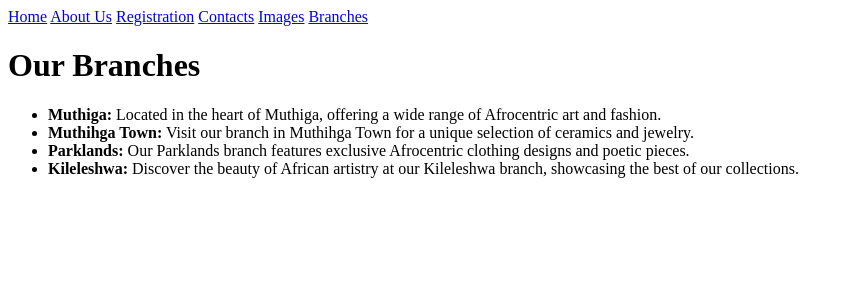
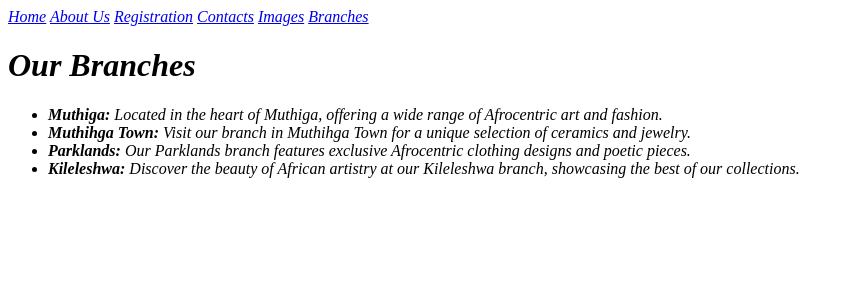
Before and after one commit to mukamisrealm/burgers, a PHP site: page /branches.html in a window 1280 px wide. Shown: the top 300 px of the page, without its empty margins (0-851 px from the left). Run offline with PHP 8.4, Linux system fonts and the light colour scheme.

Commit message:
html files

```diff
--- a/design.css
+++ b/design.css
@@ -34,3 +34,7 @@ font-style: oblique;
     height: auto;
     border-radius: 8px;
 }
+
+.branches{
+    font-style: oblique;
+}
```
